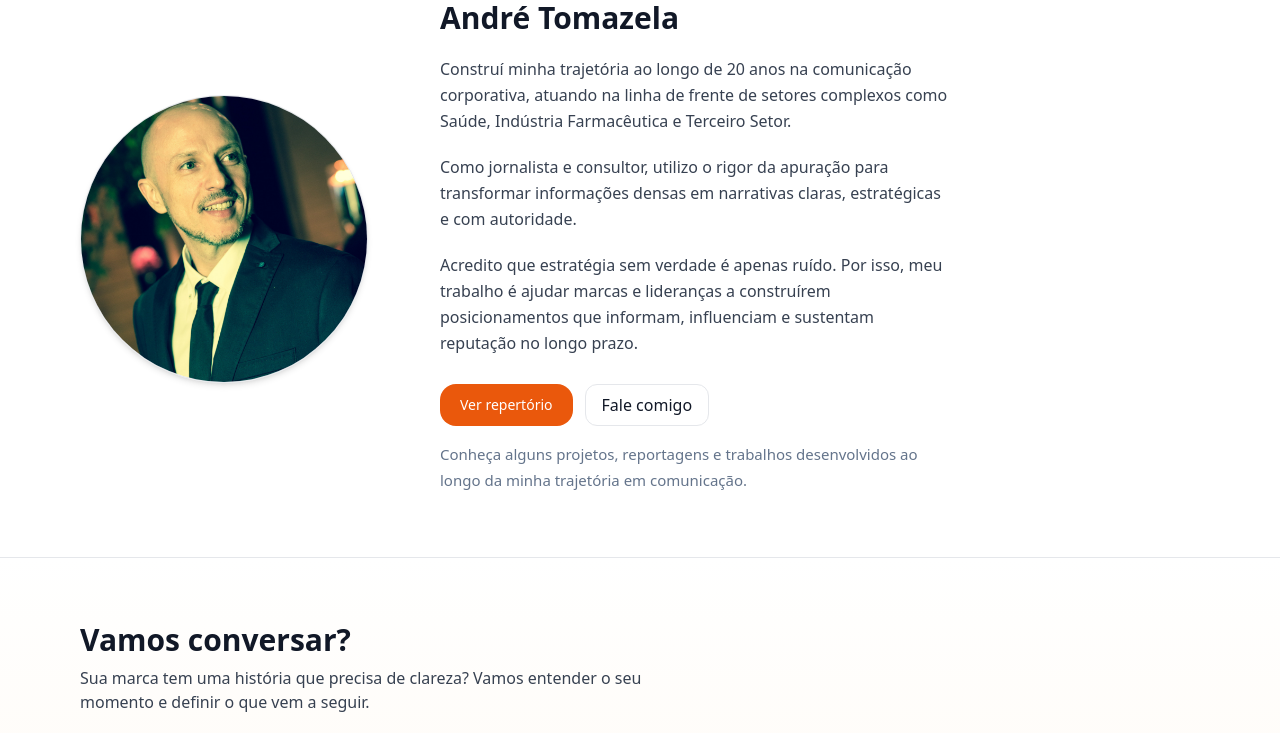
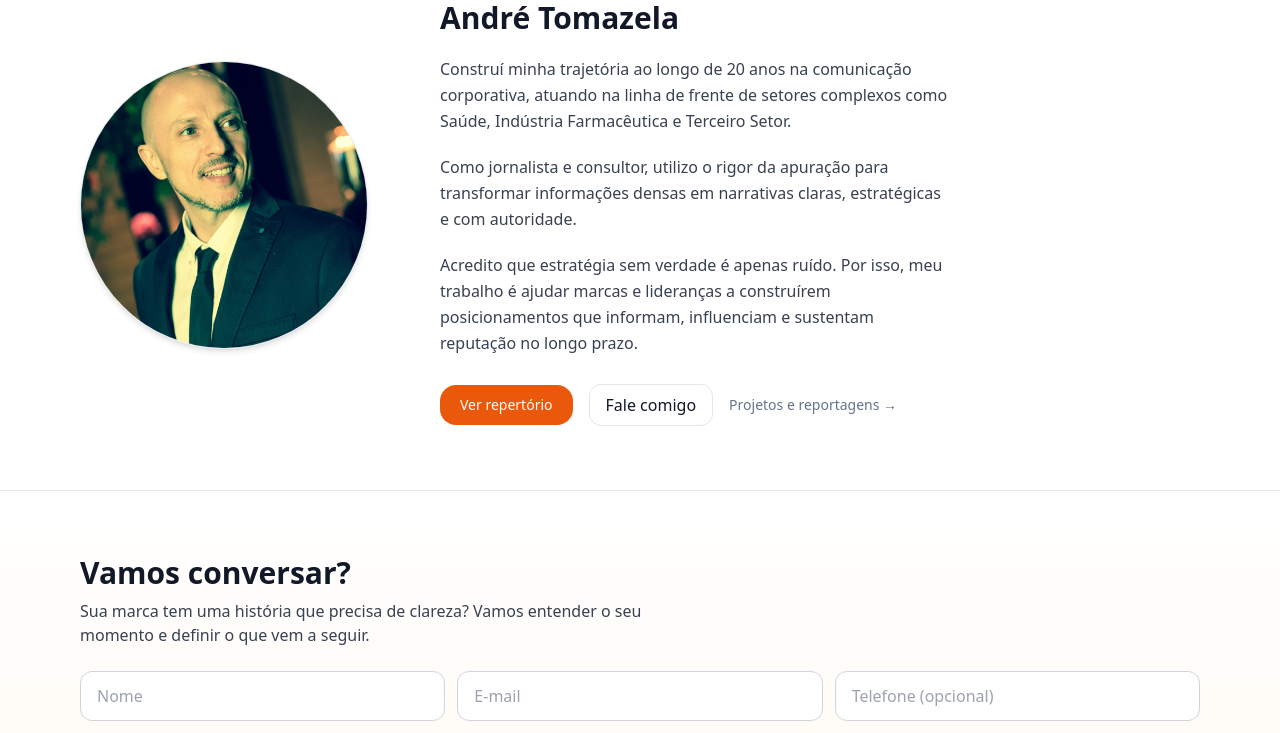
Before and after one commit to andretomazela-dev/integrado, a Next.js app: page / in a window 1280 px wide. Shown: the part 2480-3213 px from the top of the page. Built offline with nearby package versions, Linux system fonts and the light colour scheme.

Commit message:
Update page.jsx

```diff
--- a/app/page.jsx
+++ b/app/page.jsx
@@ -387,8 +387,7 @@ return (
         </p>
       </div>
 
-     <div className="mt-7">
-  <div className="flex flex-wrap gap-3">
+     <div className="mt-7 flex flex-wrap items-center gap-4">
   <Link
     href="/repertorio1"
     className="inline-flex items-center rounded-2xl px-5 py-2.5 text-sm font-medium bg-orange-600 text-white hover:bg-orange-700 transition"
@@ -423,12 +422,13 @@ return (
   >
     Fale comigo
   </a>
-  </div>
 
-  <p className="mt-4 text-[15px] leading-[1.7] text-[#64748B] max-w-[520px]">
-    Conheça alguns projetos, reportagens e trabalhos desenvolvidos
-    ao longo da minha trajetória em comunicação.
-  </p>
+  <Link
+    href="/repertorio1"
+    className="text-sm text-[#64748B] hover:text-[#FF4D00] transition"
+  >
+    Projetos e reportagens →
+  </Link>
 </div>
     </div>
 
```
Lines whose indentation alone changed are shown as unchanged.
